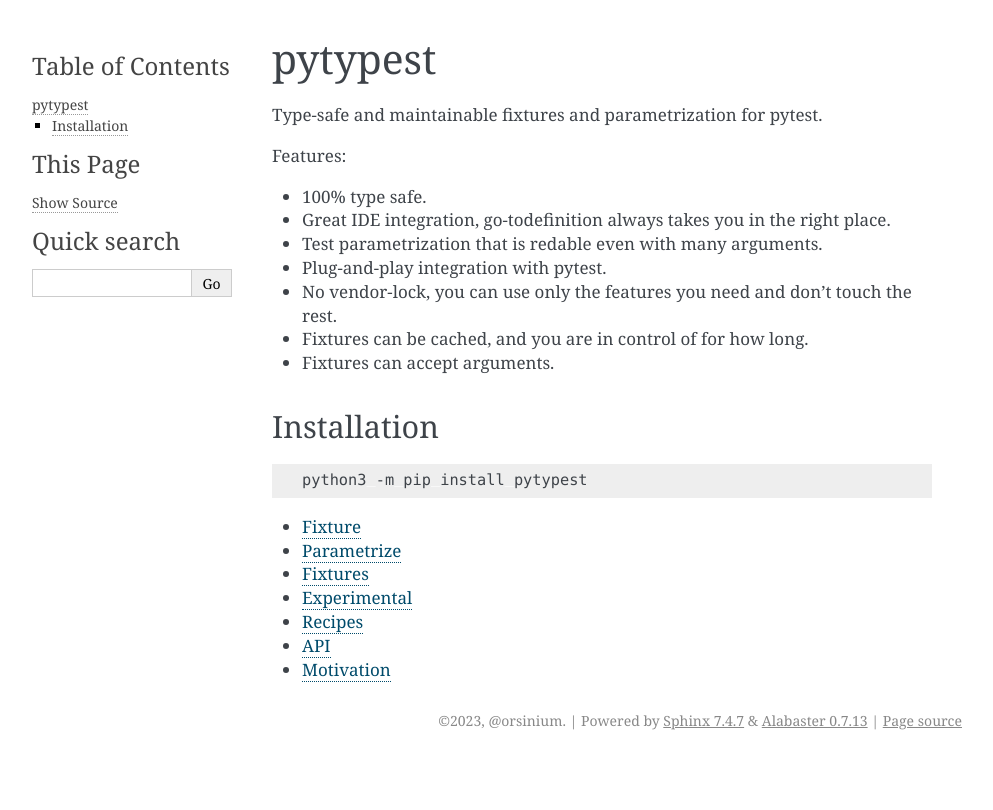
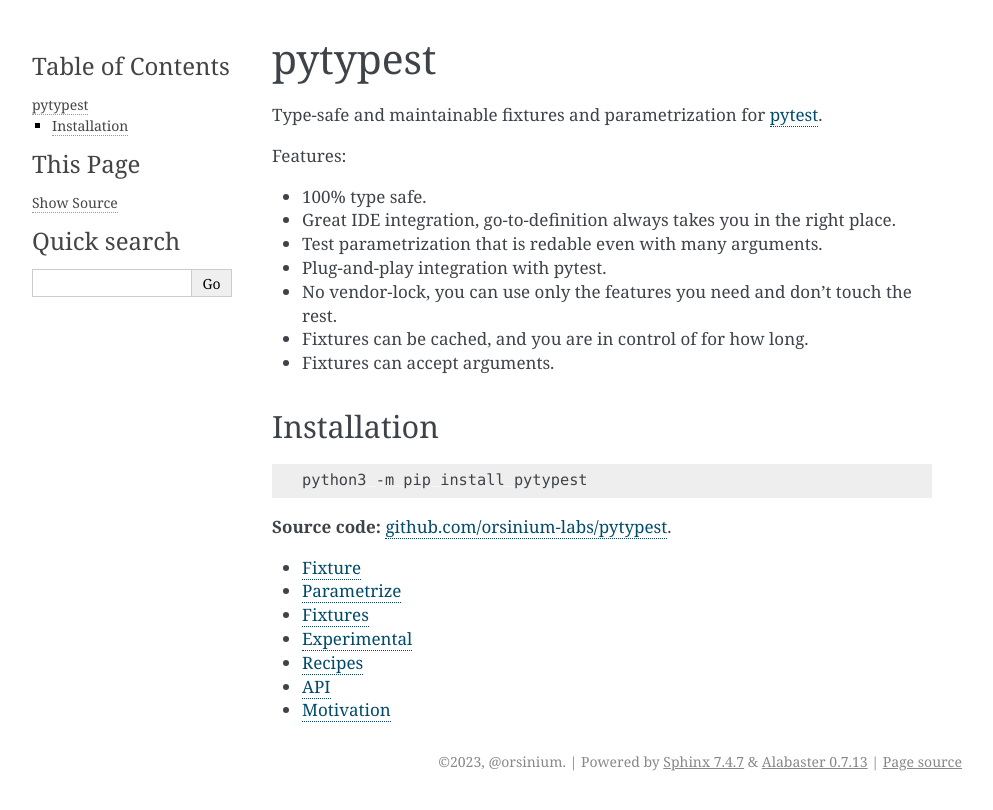
Before and after one commit to orsinium-labs/pytypest, a Sphinx documentation site: the page built from docs/index.md, in a window 1280 px wide. Shown: the top 810 px of the page, without its empty margins (148-1141 px from the left). Built offline with Sphinx 7.4.7, drawn with Linux system fonts in a browser that asks for light colours.

Commit message:
add link to the docs

````diff
--- a/README.md
+++ b/README.md
@@ -1,11 +1,11 @@
 # pytypest
 
-Type-safe and maintainable fixtures and parametrization for pytest.
+Type-safe and maintainable fixtures and parametrization for [pytest](https://github.com/pytest-dev/pytest).
 
 Features:
 
 + 100% type safe.
-+ Great IDE integration, go-todefinition always takes you in the right place.
++ Great IDE integration, go-to-definition always takes you in the right place.
 + Test parametrization that is redable even with many arguments.
 + Plug-and-play integration with pytest.
 + No vendor-lock, you can use only the features you need and don't touch the rest.
@@ -39,3 +39,5 @@
 ```
 
 Compared to built-in pytest fixtures, these are explicit, type-safe, can accept arguments, support go-to-definition in IDE, and can be used as context managers. And like pytest fixtures, they are cached and can be scoped to the module or the whole session.
+
+Read more in the **documentation**: [pytypest.orsinium.dev](https://pytypest.orsinium.dev/).
--- a/docs/index.md
+++ b/docs/index.md
@@ -4,6 +4,8 @@
 :start-after: "# pytypest"
 :end-before: "## Usage"
 ```
+
+**Source code:** [github.com/orsinium-labs/pytypest](https://github.com/orsinium-labs/pytypest).
 
 ```{eval-rst}
 .. toctree::
````
